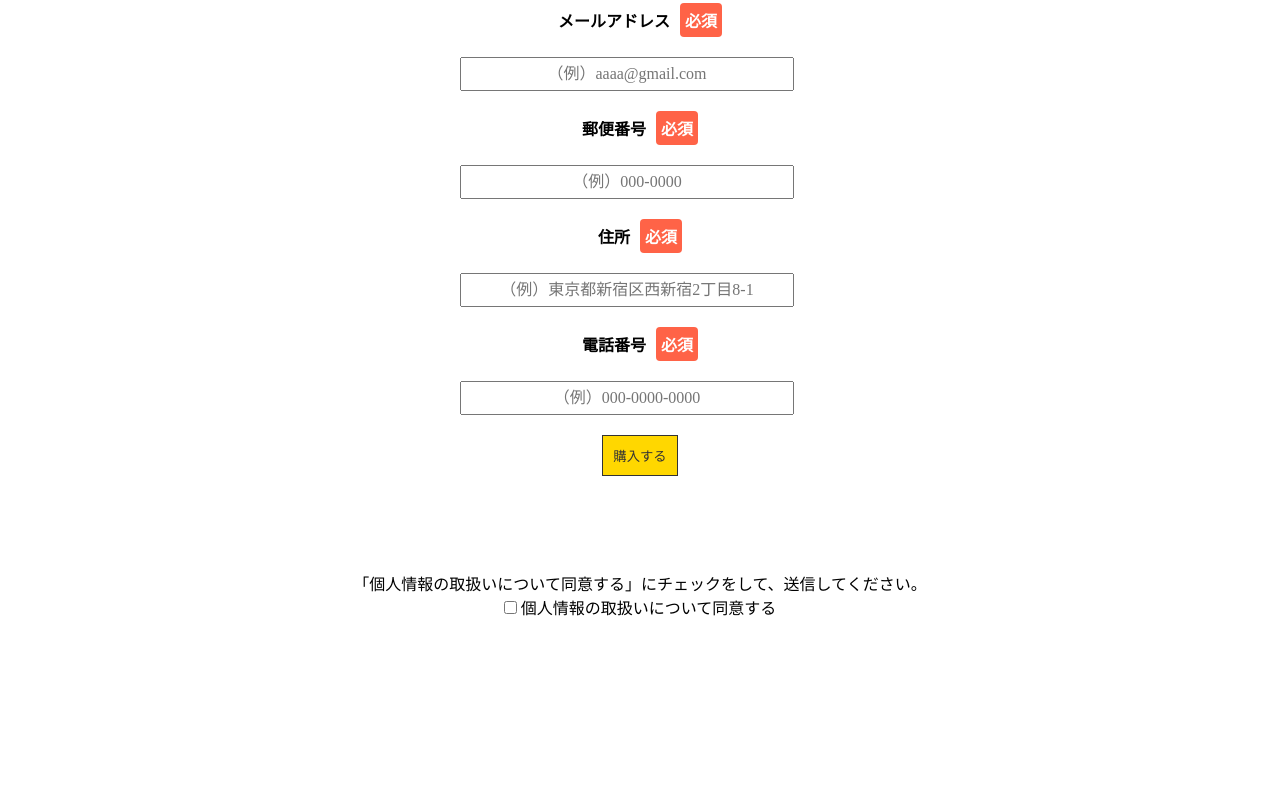
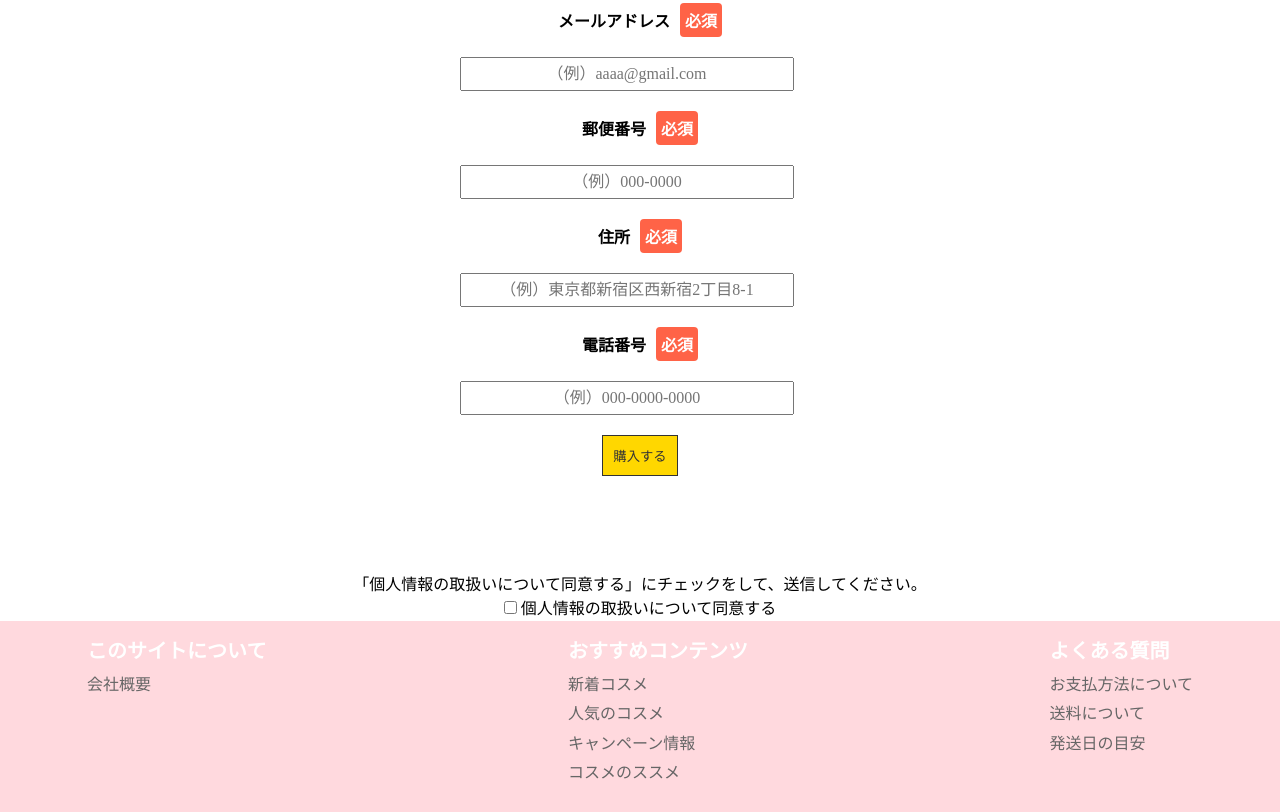
Before and after one commit to KAZUbcda/TOYO-WORK-cosmetics, a plain HTML site: page purchase.html in a window 1280 px wide. Shown: the part 646-1458 px from the top of the page. Before the commit the page ends 1267 px from the top, so only its background shows below. Drawn offline with Linux system fonts and the light colour scheme.

Commit message:
購入ページフッター

```diff
--- a/purchase.html
+++ b/purchase.html
@@ -8,6 +8,7 @@
   <link rel="stylesheet" href="stylesheet.css">
   <link rel="stylesheet" href="reset.css">
   <link rel="stylesheet" href="purchase.css">
+  <link rel="stylesheet" href="content2.css">
 </head>
 
 <body onload="load(); product_load();">
@@ -134,6 +135,60 @@
     </div>
   </div>
 
+  <!-- フッター -->
+  <div class="navLeftFooter nav-sprite-v1" id="navFooter">
+
+    <div class="navFooterVerticalColumn navAccessibility" role="presentation">
+    <div class="navFooterVerticalRow navAccessibility" style="display: table-row;">
+          <div class="navFooterLinkCol navAccessibility">
+            <div class="navFooterColHead">このサイトについて</div>
+          <ul>
+              <li class="nav_first">
+                <a href="#" class="nav_a">会社概要</a>
+              </li>
+          </ul>
+          </div>
+          <div class="navFooterColSpacerInner navAccessibility"></div>
+          <div class="navFooterLinkCol navAccessibility">
+            <div class="navFooterColHead">おすすめコンテンツ</div>
+          <ul>
+              <li class="nav_first">
+                <a href="new_product.html" class="nav_a">新着コスメ</a>
+              </li>
+              <li>
+                <a href="ranking_lotion.html" class="nav_a">人気のコスメ</a>
+              </li>
+              <li>
+                <a href="campaign.html" class="nav_a">キャンペーン情報</a>
+              </li>
+              <li>
+                <a href="cosmetics_recommendation.html" class="nav_a">コスメのススメ</a>
+              </li>
+          </ul>
+          </div>
+          <div class="navFooterColSpacerInner navAccessibility"></div>
+          <div class="navFooterLinkCol navAccessibility">
+            <div class="navFooterColHead">よくある質問</div>
+          <ul>
+              <li class="nav_first">
+                <a href="#" class="nav_a">お支払方法について</a>
+              </li>
+              <li>
+                <a href="#" class="nav_a">送料について</a>
+              </li>
+              <li>
+                <a href="#" class="nav_a">発送日の目安</a>
+              </li>
+          </ul>
+          </div>
+    </div>
+  </div>
+  <div class="nav-footer-line"></div>
+
+</div>
+  <!-- フッター終了 -->
+
+
 </body>
 </html>
 
```
